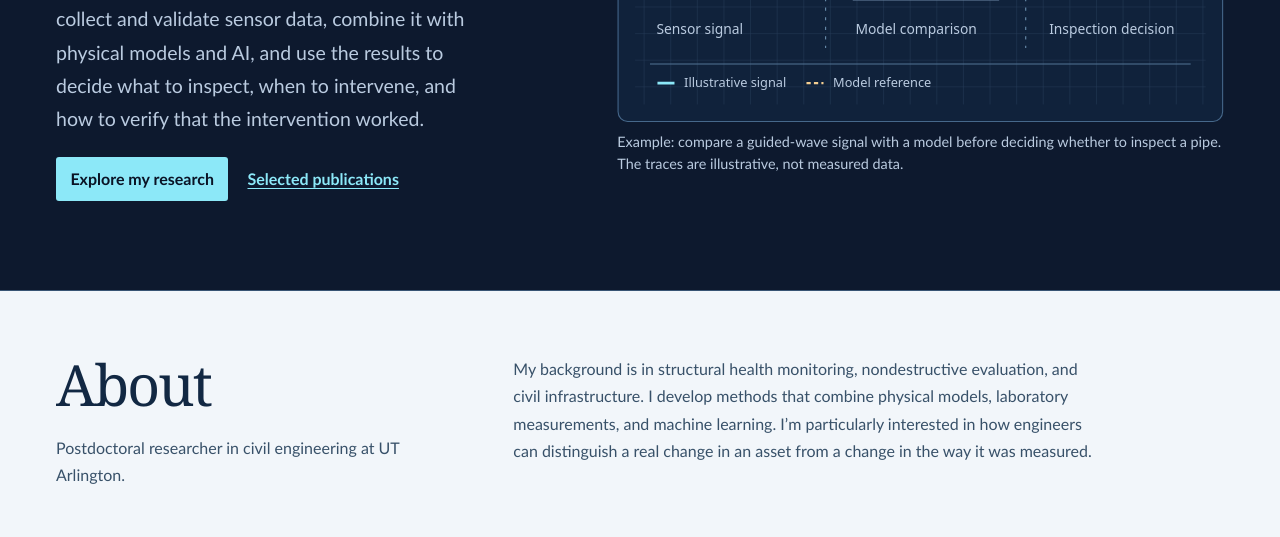
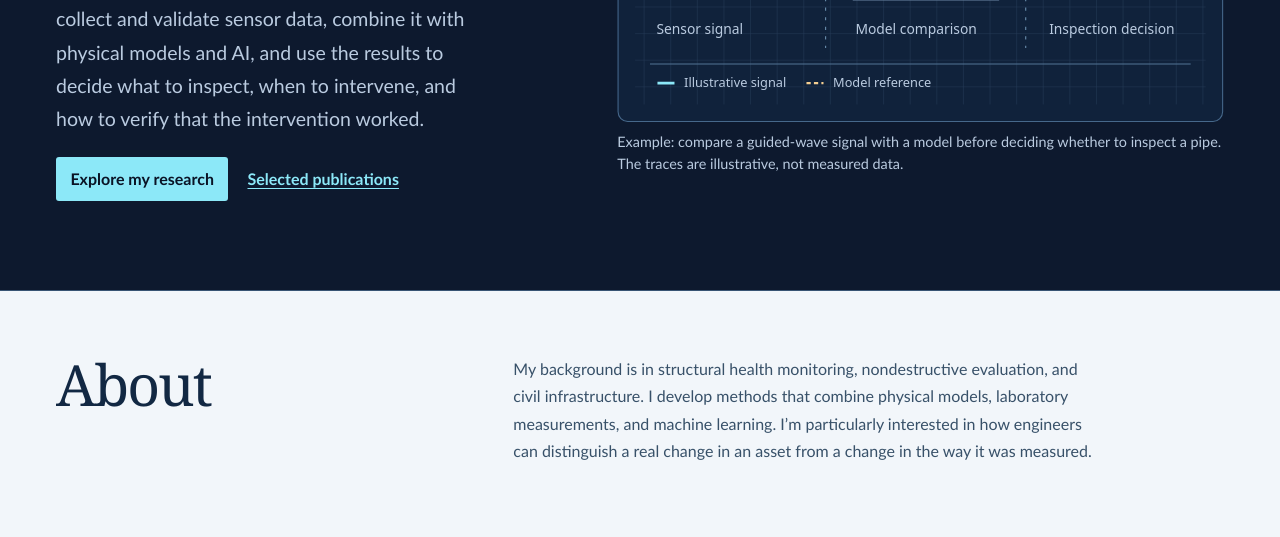
Before and after one commit to tjdxph/tjdxph.github.io, a plain HTML site: page index.html in a window 1280 px wide. Shown: the part 415-952 px from the top of the page. Drawn offline with Linux system fonts and the light colour scheme.

Commit message:
Remove postdoctoral title from About

```diff
--- a/index.html
+++ b/index.html
@@ -48,7 +48,7 @@
 </figure></div></section>
 <div class="editorial">
 <section class="band" id="about"><div class="wrap sectiongrid">
-<div><h2>About</h2><p class="minor">Postdoctoral researcher in civil engineering at UT Arlington.</p></div>
+<div><h2>About</h2></div>
 <div><p class="summary">My background is in structural health monitoring, nondestructive evaluation, and civil infrastructure. I develop methods that combine physical models, laboratory measurements, and machine learning. I’m particularly interested in how engineers can distinguish a real change in an asset from a change in the way it was measured.</p>
 </div></div></section>
 <section class="band" id="research"><div class="wrap sectiongrid"><div><h2>Research areas</h2><p class="minor">My work connects infrastructure monitoring with operational decisions across three systems.</p></div>
```
